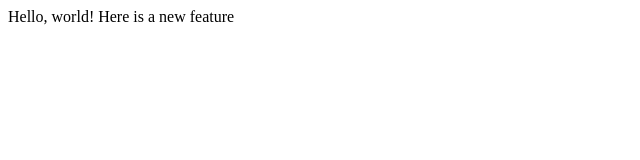
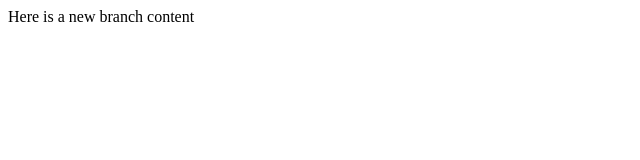
Before and after one commit to E-Zbox/lecture1, a plain HTML site: page index.html in a window 1280 px wide. Shown: the full height of the page, 0-640 px from the left. Drawn offline with Linux system fonts and the light colour scheme.

Commit message:
New branch content

```diff
--- a/index.html
+++ b/index.html
@@ -7,7 +7,6 @@
     <title>Test</title>
 </head>
 <body>
-    Hello, world!
-    Here is a new feature
+    Here is a new branch content
 </body>
 </html>
```
